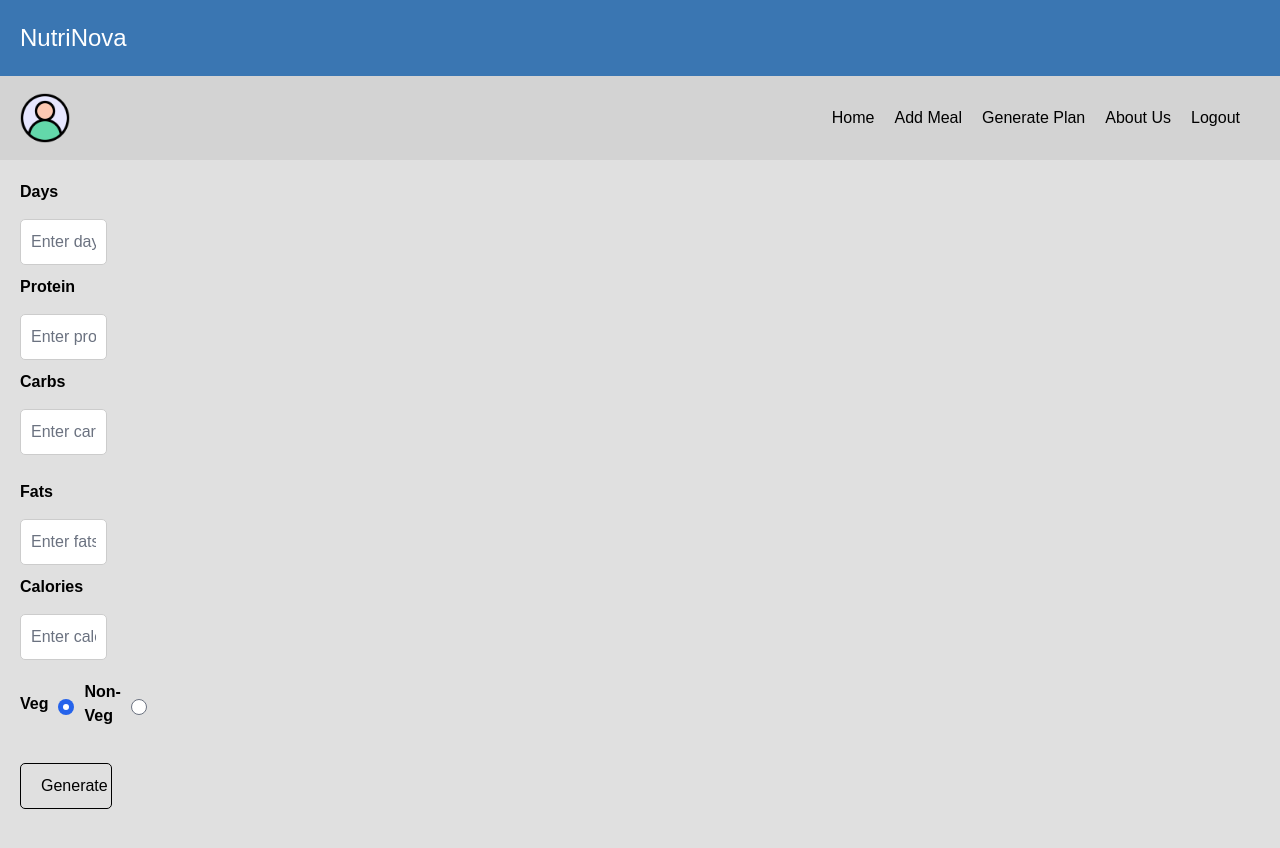
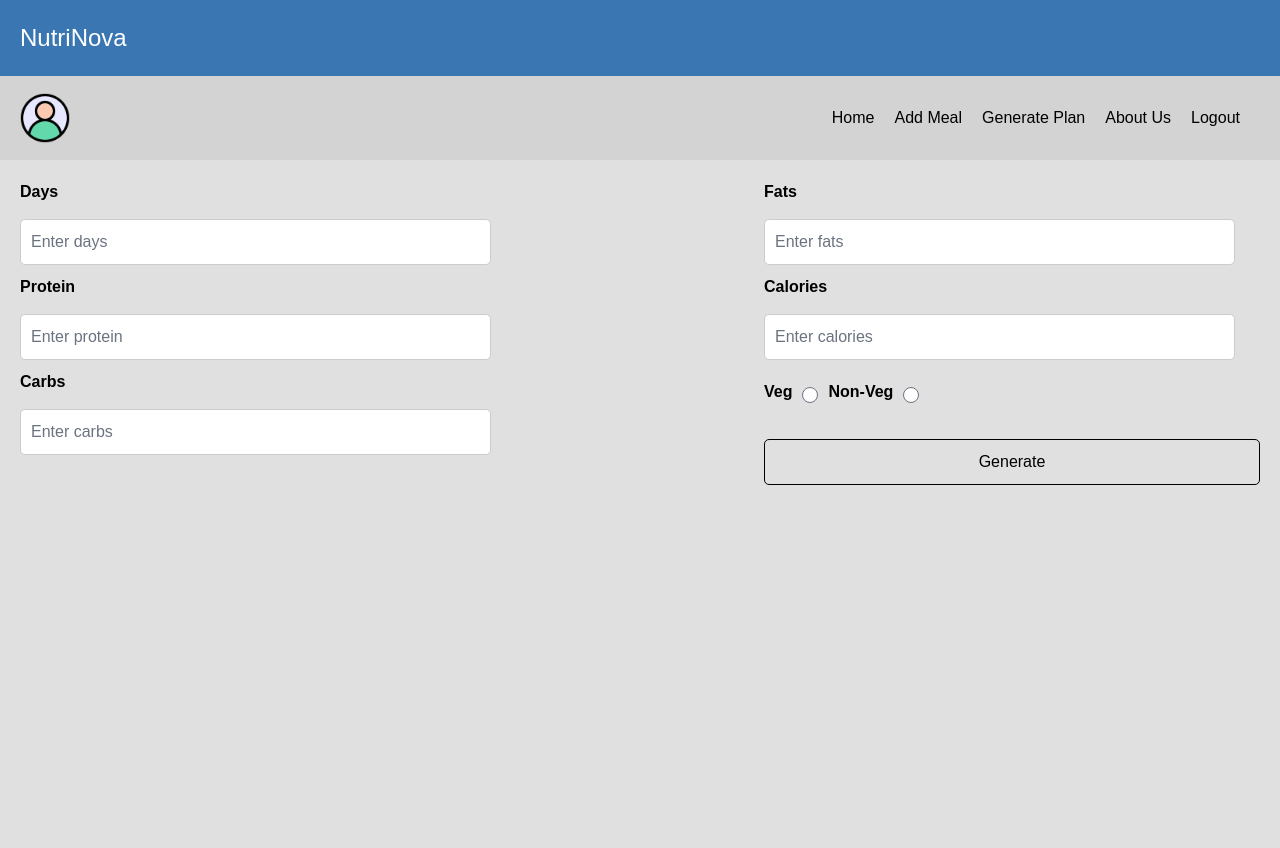
Before and after one commit to phaniteja25/NutriFit, a React (Create React App) app in the folder frontend/: page /mealgenerator in a window 1280 px wide. Shown: the top 848 px of the page. Built offline with nearby package versions, Linux system fonts and the light colour scheme.

Commit message:
edited mealgenerator

```diff
--- a/frontend/src/Components/MealGenerator.jsx
+++ b/frontend/src/Components/MealGenerator.jsx
@@ -1,4 +1,4 @@
-/* import React from "react";
+import React from "react";
 import Navbar from './Navbar';
 
 function MealGenerator(){
@@ -36,93 +36,4 @@ function MealGenerator(){
         </>
     )
 }
-export default MealGenerator */
-
-import axios from 'axios';
-import React, { useState } from "react";
-import Navbar from './Navbar';
-
-function MealGenerator() {
-    // State variables to store input values
-    const [days, setDays] = useState("");
-    const [protein, setProtein] = useState("");
-    const [carbs, setCarbs] = useState("");
-    const [fats, setFats] = useState("");
-    const [calories, setCalories] = useState("");
-    const [diet, setDiet] = useState("veg");
-
-    // Function to handle form submission
-    const handleSubmit = async (e) => {
-        e.preventDefault();
-
-        // Create request body object to match your backend's MealPlanRequestDto
-        const mealPlanRequestDto = {
-            days: parseInt(days),
-            protein: parseFloat(protein),
-            carbs: parseFloat(carbs),
-            fats: parseFloat(fats),
-            calories: parseFloat(calories),
-            diet: diet
-        };
-
-        try {
-            // Get JWT token (assuming it's stored in localStorage)
-            const token = localStorage.getItem("token");
-
-            // Make POST request to backend with headers and body
-            const response = await axios.post(
-                "/create",
-                mealPlanRequestDto,
-                {
-                    headers: {
-                        "Authorization": `Bearer ${token}`,
-                        "Content-Type": "application/json"
-                    }
-                }
-            );
-
-            console.log("Meal plan created successfully:", response.data);
-
-        } catch (error) {
-            console.error("Error creating meal plan:", error);
-        }
-    };
-
-    return (
-        <>
-            <Navbar />
-            <div className="container">
-                <form onSubmit={handleSubmit}>
-                    <div className="form-group">
-                        <label>Days</label>
-                        <input type="text" placeholder="Enter days" value={days} onChange={(e) => setDays(e.target.value)} />
-
-                        <label>Protein</label>
-                        <input type="text" placeholder="Enter protein" value={protein} onChange={(e) => setProtein(e.target.value)} />
-
-                        <label>Carbs</label>
-                        <input type="text" placeholder="Enter carbs" value={carbs} onChange={(e) => setCarbs(e.target.value)} />
-                    </div>
-                    <div className="form-group">
-                        <label>Fats</label>
-                        <input type="text" placeholder="Enter fats" value={fats} onChange={(e) => setFats(e.target.value)} />
-
-                        <label>Calories</label>
-                        <input type="text" placeholder="Enter calories" value={calories} onChange={(e) => setCalories(e.target.value)} />
-
-                        <div className="radio-group">
-                            <label>Veg</label>
-                            <input type="radio" name="diet" value="veg" checked={diet === "veg"} onChange={(e) => setDiet(e.target.value)} />
-                            <label>Non-Veg</label>
-                            <input type="radio" name="diet" value="nonveg" checked={diet === "nonveg"} onChange={(e) => setDiet(e.target.value)} />
-                        </div>
-
-                        <button type="submit" className="generate-button">Generate</button>
-                    </div>
-                </form>
-            </div>
-        </>
-    );
-}
-
-export default MealGenerator;
+export default MealGenerator
```
